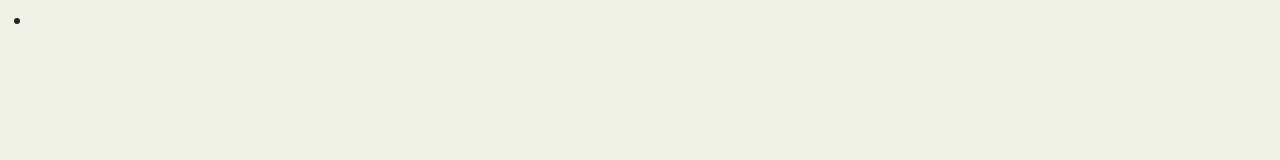
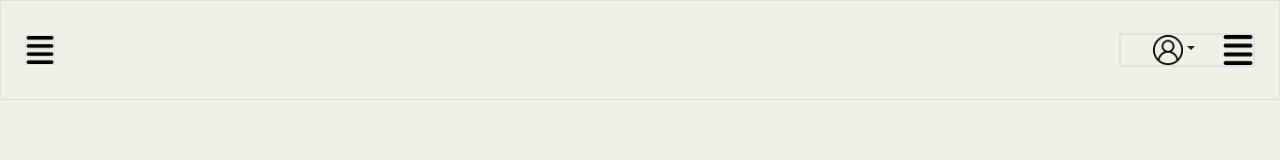
Before and after one commit to uunwen/WAD2-testing, a plain HTML site: page index.html in a window 1280 px wide. Drawn offline with nearby package versions, Linux system fonts and the light colour scheme.

Commit message:
I added cool stuffs

```diff
--- a/index.html
+++ b/index.html
@@ -1,24 +1,53 @@
 <!DOCTYPE html>
 <html lang="en">
+
 <head>
     <meta charset="UTF-8">
     <meta name="viewport" content="width=device-width, initial-scale=1.0">
     <title>Document</title>
     <script src="https://unpkg.com/axios/dist/axios.min.js"></script>
-    <link href="https://cdn.jsdelivr.net/npm/bootstrap@5.3.3/dist/css/bootstrap.min.css" rel="stylesheet" integrity="sha384-QWTKZyjpPEjISv5WaRU9OFeRpok6YctnYmDr5pNlyT2bRjXh0JMhjY6hW+ALEwIH" crossorigin="anonymous">
+    <link href="https://cdn.jsdelivr.net/npm/bootstrap@5.3.3/dist/css/bootstrap.min.css" rel="stylesheet"
+        integrity="sha384-QWTKZyjpPEjISv5WaRU9OFeRpok6YctnYmDr5pNlyT2bRjXh0JMhjY6hW+ALEwIH" crossorigin="anonymous">
+    <script src="https://cdn.jsdelivr.net/npm/bootstrap@3.3.7/dist/js/bootstrap.min.js"
+        integrity="sha384-Tc5IQib027qvyjSMfHjOMaLkfuWVxZxUPnCJA7l2mCWNIpG9mGCD8wGNIcPD7Txa"
+        crossorigin="anonymous"></script>
+    <style>
+        body {
+            background-color: #f0f1e6;
+        }
 
-    <style>
-        body{
-            background-color: #f0f1e6;
+        .navbar {
+            height: 100px;
+        }
+
+        .navbar li {
+            list-style: none;
+            display: inline-block;
         }
     </style>
 
 </head>
+
 <body>
-    <div class="navbar">
-        <ul>
-            <li><img src="" alt=""></li>
-        </ul>
+    <div class="navbar border">
+        <a href=""><img class="border ms-4" src="img/menu.png" alt="" width="30px" height="30px"></a>
+        <div class="border me-4">
+            <ul class="m-0 border">
+                <li class="me-4 dropdown nav-item">
+                    <a href="" class="nav-link dropdown-toggle" id="navbarDropdown" data-toggle="dropdown"
+                        aria-haspopup="true" aria-expanded="false"><img src="img/user.png" alt="" width="30px"
+                            height="30px"></a>
+                    <div class="dropdown-menu" aria-labelledby="navbarDropdown">
+                        <a class="dropdown-item" href="#">Action</a>
+                        <a class="dropdown-item" href="#">Another action</a>
+                        <div class="dropdown-divider"></div>
+                        <a class="dropdown-item" href="#">Something else here</a>
+                    </div>
+                </li>
+                <li><a href="#"><img src="img/menu.png" alt="" width="30px" height="30px"></a></li>
+            </ul>
+        </div>
     </div>
 </body>
+
 </html>
```
Also changed, not shown: hello.html (+1 -1 lines), img/menu.png (added), img/search.png (added), img/social-services.png (added), img/user.png (added).
